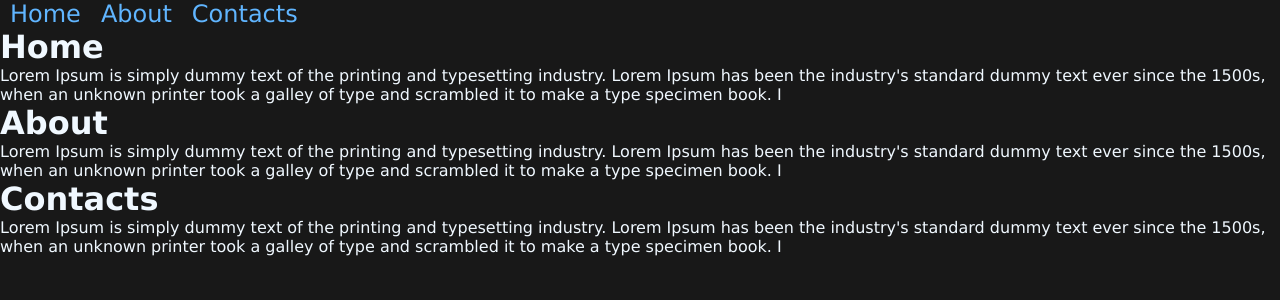
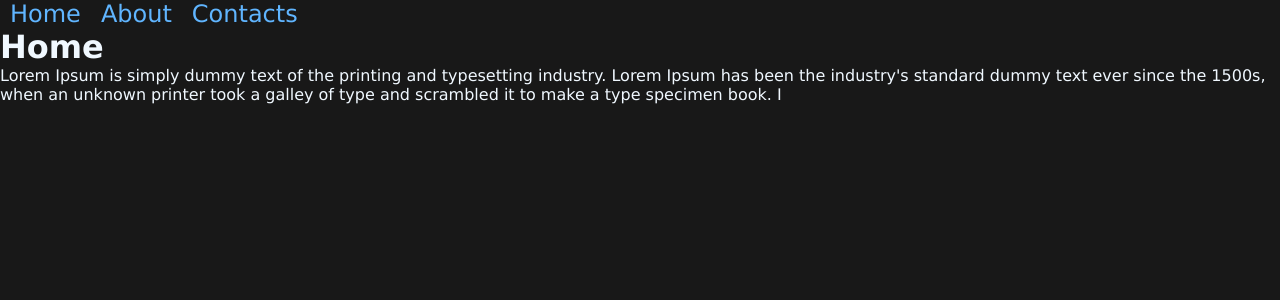
Before and after one commit to AmanKalkanbaev/router-example, a React (Create React App) app: page / in a window 1280 px wide. Shown: the top 300 px of the page. Built offline with nearby package versions, Linux system fonts and the light colour scheme.

Commit message:
Changed tag a to tag Link

```diff
--- a/src/App.js
+++ b/src/App.js
@@ -2,16 +2,20 @@
 import Home from "./Home/Home"
 import About from "./About/About"
 import Contacts from "./Contacts/Contacts"
+import { Route } from 'react-router';
+import { Link } from 'react-router-dom';
 
 function App() {
   return (
     <div className="App">
-      <a href= "/">Home</a>
-      <a href= "/about">About</a>
-      <a href= "/contacts">Contacts</a>
-      <Home/>
-      <About/>
-      <Contacts/>
+
+      <Link to= "/">Home</Link>
+      <Link to= "/about">About</Link>
+      <Link to= "/contacts">Contacts</Link>
+
+      <Route path="/" component={Home} exact/>
+      <Route path="/about" component={About}/>
+      <Route path="/contacts" component={Contacts}/>
 
     </div>
   );
```
